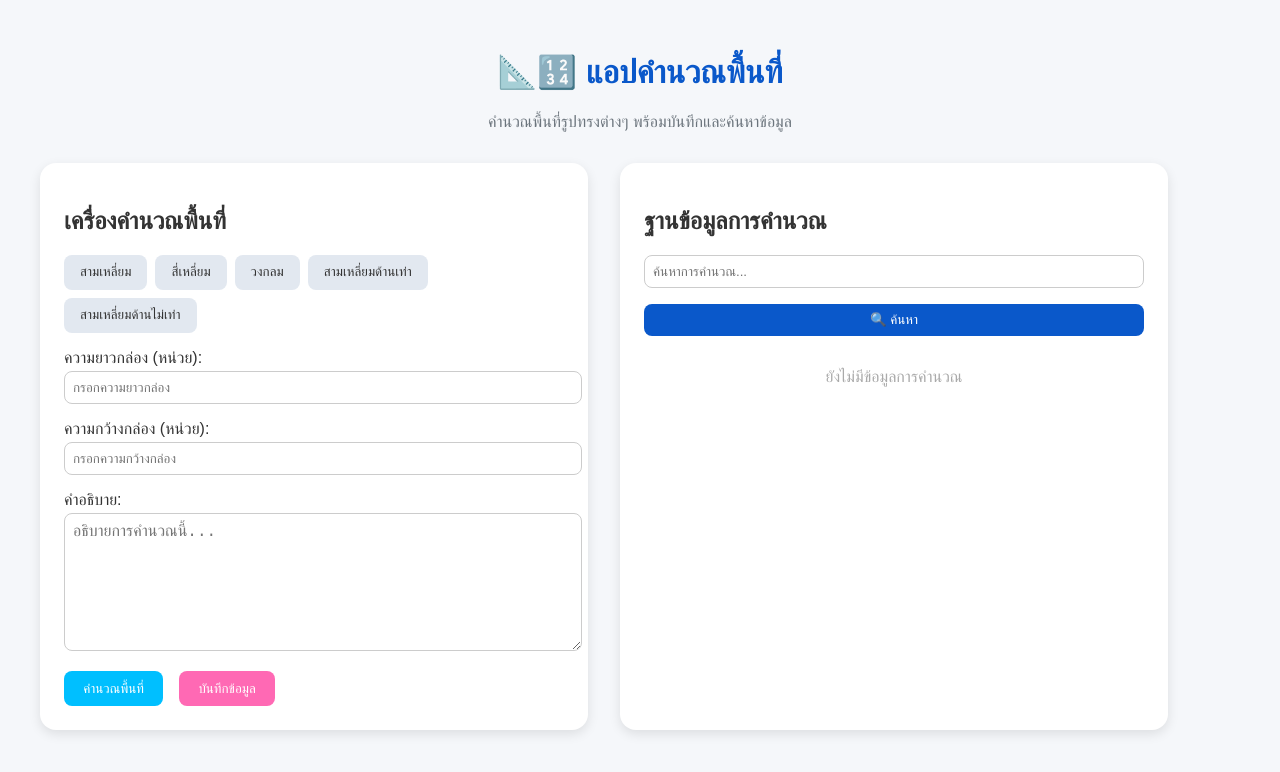
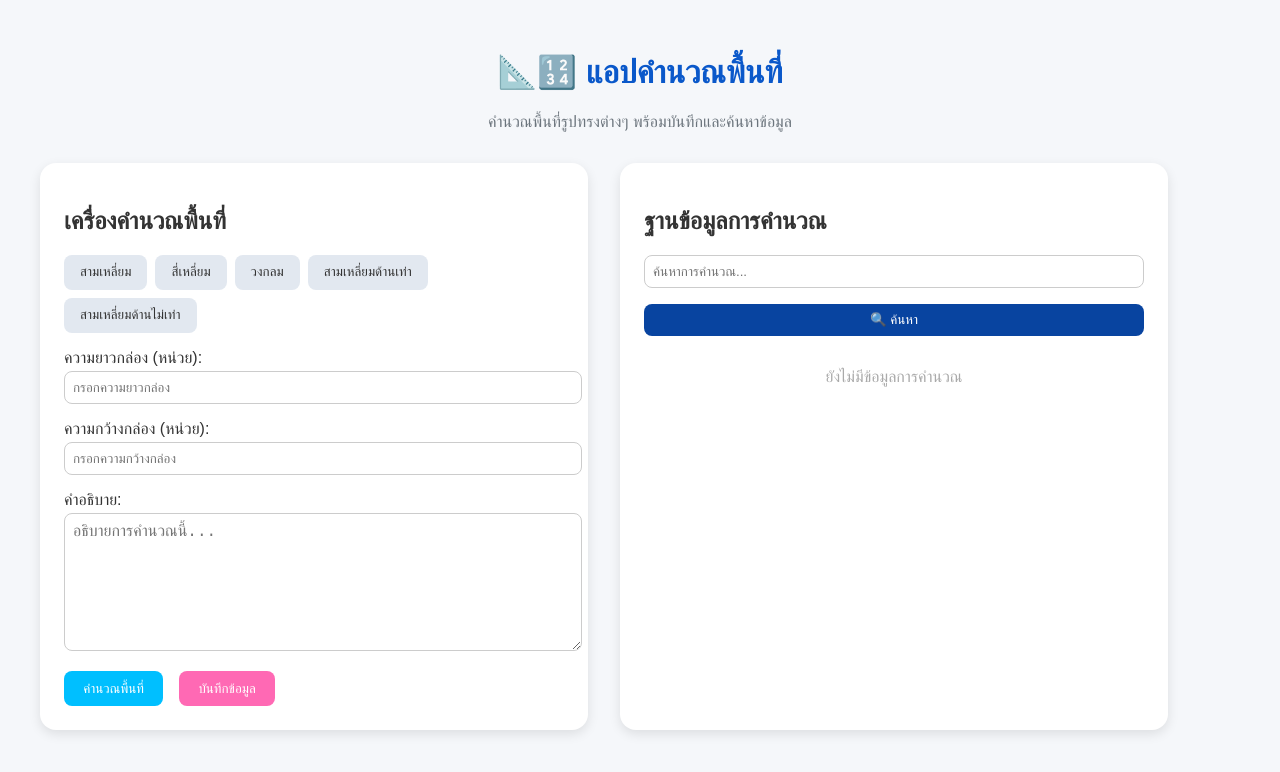
Before and after one commit to phatphoom/terra-mind-react, a Next.js app: page / in a window 1280 px wide. In both pictures the pointer is over the button "🔍 ค้นหา". Shown: the top 772 px of the page. Built offline with nearby package versions, Linux system fonts and the light colour scheme.

Commit message:
feat: css hover

```diff
--- a/src/app/globals.css
+++ b/src/app/globals.css
@@ -146,6 +146,10 @@ body {
   cursor: pointer;
 }
 
+.search-button:hover {
+  background-color: #0844a0;
+}
+
 .no-data {
   text-align: center;
   color: #aaa;
```
